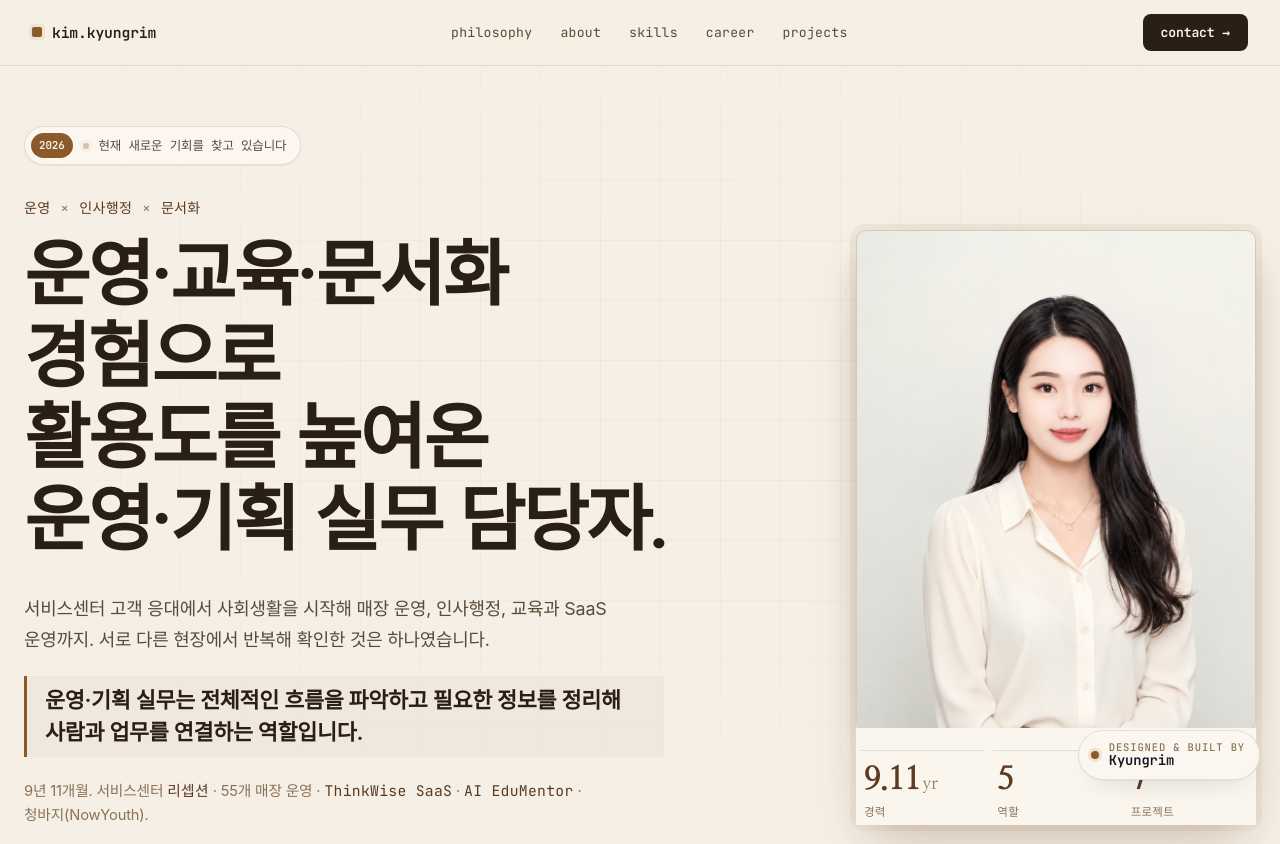
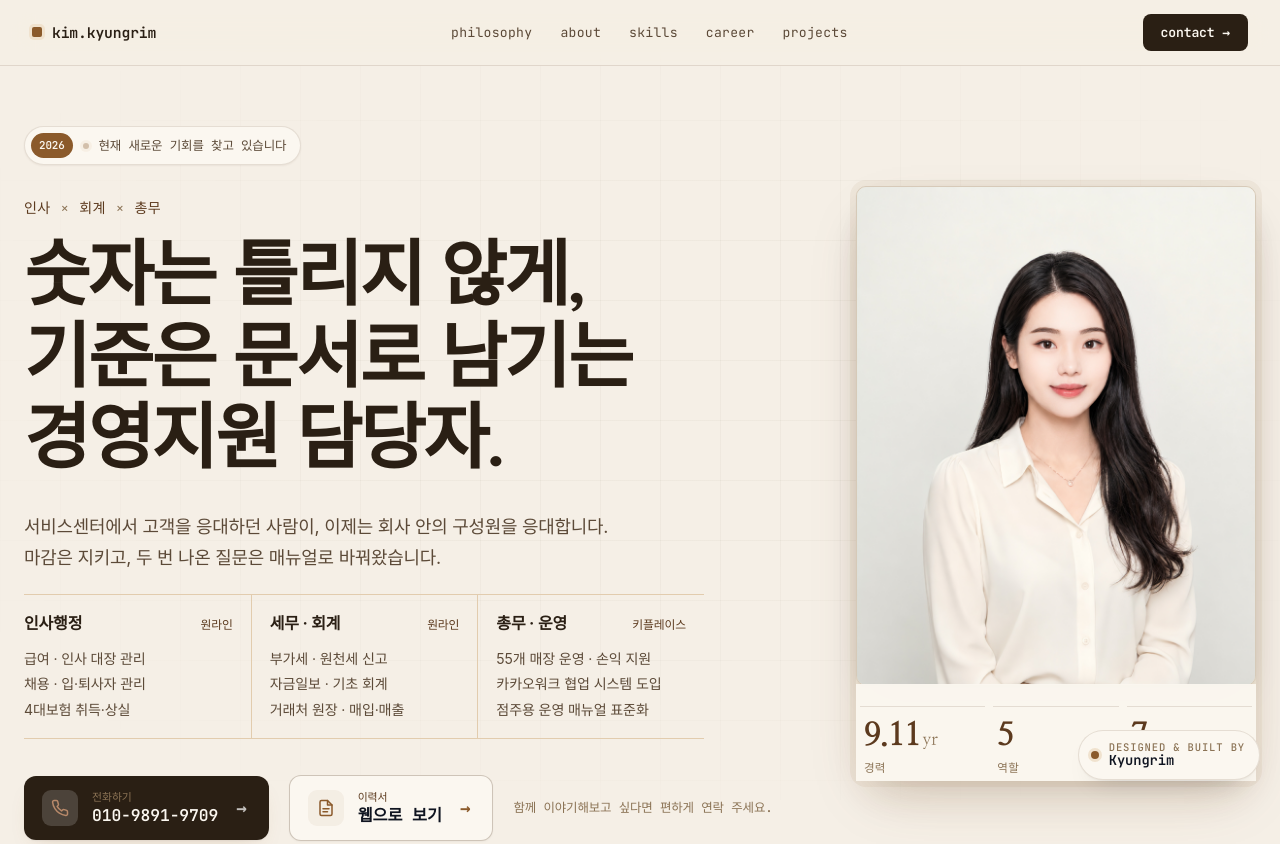
Before and after one commit to KyungRim-Kim/portfolio_1, a plain HTML site: page index.html in a window 1280 px wide. Shown: the top 844 px of the page. Drawn offline with Linux system fonts and the light colour scheme; a web font is replaced by a local one.

Commit message:
Add files via upload

```diff
--- a/index.html
+++ b/index.html
@@ -3,12 +3,12 @@
 <head>
   <meta charset="UTF-8">
   <meta name="viewport" content="width=device-width, initial-scale=1.0">
-  <title>김경림 | SaaS 운영 · 사용자 교육 · AI Workflow</title>
-  <meta name="description" content="운영·교육·문서화 경험으로 활용도를 높여온 운영·기획 실무 담당자 김경림의 포트폴리오. 서비스센터 고객 응대에서 시작해 55개 매장 운영 지원, 인사행정(급여·4대보험·세무), ThinkWise SaaS 운영과 사용자 교육까지 총 9년 11개월의 경력입니다.">
+  <title>김경림 | 경영지원 · 총무 · 회계 실무 포트폴리오</title>
+  <meta name="description" content="정확한 실무와 문서화로 조직의 운영을 받쳐온 경영지원 실무 담당자 김경림의 포트폴리오. 급여·채용·4대보험 인사행정, 부가세·원천세 신고와 자금일보 등 회계 지원, 55개 매장 운영 지원과 매뉴얼 표준화까지 총 9년 11개월의 경력입니다.">
   <meta name="theme-color" content="#8b5a2b">
   <meta property="og:type" content="website">
-  <meta property="og:title" content="김경림 | SaaS 운영 · 사용자 교육 · AI Workflow">
-  <meta property="og:description" content="서비스센터에서 시작해 운영, 교육, SaaS, AI Workflow로 이어온 9년 11개월. 운영·교육·문서화 경험으로 활용도를 높여온 김경림의 포트폴리오.">
+  <meta property="og:title" content="김경림 | 경영지원 · 총무 · 회계 실무 포트폴리오">
+  <meta property="og:description" content="인사행정 · 총무 · 회계 지원 · 매장 운영 지원으로 이어온 9년 11개월. 정확한 실무와 문서화로 조직의 운영을 받쳐온 김경림의 포트폴리오.">
   <meta property="og:image" content="assets/profile/profile.jpg?v=2">
   <link rel="stylesheet" href="assets/styles/base.css">
   <link rel="stylesheet" href="assets/styles/tone-c.css">
@@ -16,6 +16,29 @@
   <link rel="stylesheet" href="assets/styles/warm-brown.css">
   <link rel="stylesheet" href="assets/styles/typography-refinement.css">
   <script src="data/portfolio.js"></script>
+  <style>
+    .hero-duties {
+      display: grid;
+      grid-template-columns: repeat(3, 1fr);
+      gap: 0;
+      max-width: 680px;
+      margin: 0 0 36px;
+      border-top: 1px solid var(--c-apple-soft-2, rgba(139,90,43,.25));
+      border-bottom: 1px solid var(--c-apple-soft-2, rgba(139,90,43,.25));
+    }
+    .hero-duties .duty { padding: 16px 18px 16px 0; }
+    .hero-duties .duty + .duty { padding-left: 18px; border-left: 1px solid var(--c-apple-soft-2, rgba(139,90,43,.2)); }
+    .hero-duties .duty-head { display: flex; align-items: baseline; justify-content: space-between; gap: 8px; margin-bottom: 10px; }
+    .hero-duties .duty-cat { font-family: var(--c-font-kr); font-weight: 700; font-size: 1rem; color: var(--c-text); letter-spacing: -0.01em; }
+    .hero-duties .duty-org { font-family: var(--c-font-kr); font-size: 0.74rem; color: var(--c-apple-deep); white-space: nowrap; }
+    .hero-duties ul { list-style: none; margin: 0; padding: 0; }
+    .hero-duties li { font-family: var(--c-font-kr); font-size: 0.88rem; line-height: 1.5; color: var(--c-text-2); padding: 2px 0; letter-spacing: -0.01em; }
+    @media (max-width: 720px) {
+      .hero-duties { grid-template-columns: 1fr; }
+      .hero-duties .duty, .hero-duties .duty + .duty { padding: 14px 0; border-left: 0; }
+      .hero-duties .duty + .duty { border-top: 1px solid var(--c-apple-soft-2, rgba(139,90,43,.2)); }
+    }
+  </style>
 </head>
 <body class="tone-c" data-screen-label="Portfolio - Home">
 
@@ -42,15 +65,27 @@
           <span class="live"></span>
           현재 새로운 기회를 찾고 있습니다
         </div>
-        <div class="hero-position reveal delay-1">운영 <span class="x">×</span> 인사행정 <span class="x">×</span> 문서화</div>
+        <div class="hero-position reveal delay-1">인사 <span class="x">×</span> 회계 <span class="x">×</span> 총무</div>
         <h1 class="display-1 reveal delay-1">
-          <span class="kr">운영·교육·문서화 경험으로</span><br>
-          <span class="kr">활용도를 높여온</span><br>
-          운영·기획 실무 담당자.
+          <span class="kr">숫자는 틀리지 않게,</span><br>
+          <span class="kr">기준은 문서로 남기는</span><br>
+          경영지원 담당자.
         </h1>
-        <p class="hero-lead reveal delay-2">서비스센터 고객 응대에서 사회생활을 시작해 매장 운영, 인사행정, 교육과 SaaS 운영까지. 서로 다른 현장에서 반복해 확인한 것은 하나였습니다.</p>
-        <p class="hero-statement-line reveal delay-2">운영·기획 실무는 전체적인 흐름을 파악하고 필요한 정보를 정리해 사람과 업무를 연결하는 역할입니다.</p>
-        <p class="hero-sub-detail reveal delay-3">9년 11개월. 서비스센터 <span class="mono" style="color:var(--c-apple-deep)">리셉션</span> · 55개 매장 운영 · <span class="mono" style="color:var(--c-apple-deep)">ThinkWise SaaS</span> · <span class="mono" style="color:var(--c-apple-deep)">AI EduMentor</span> · 청바지(NowYouth).</p>
+        <p class="hero-lead reveal delay-2">서비스센터에서 고객을 응대하던 사람이, 이제는 회사 안의 구성원을 응대합니다. 마감은 지키고, 두 번 나온 질문은 매뉴얼로 바꿔왔습니다.</p>
+        <div class="hero-duties reveal delay-3" aria-label="실제 담당 업무">
+          <div class="duty">
+            <div class="duty-head"><span class="duty-cat">인사행정</span><span class="duty-org">원라인</span></div>
+            <ul><li>급여 · 인사 대장 관리</li><li>채용 · 입·퇴사자 관리</li><li>4대보험 취득·상실</li></ul>
+          </div>
+          <div class="duty">
+            <div class="duty-head"><span class="duty-cat">세무 · 회계</span><span class="duty-org">원라인</span></div>
+            <ul><li>부가세 · 원천세 신고</li><li>자금일보 · 기초 회계</li><li>거래처 원장 · 매입·매출</li></ul>
+          </div>
+          <div class="duty">
+            <div class="duty-head"><span class="duty-cat">총무 · 운영</span><span class="duty-org">키플레이스</span></div>
+            <ul><li>55개 매장 운영 · 손익 지원</li><li>카카오워크 협업 시스템 도입</li><li>점주용 운영 매뉴얼 표준화</li></ul>
+          </div>
+        </div>
         <div class="hero-cta reveal delay-3">
           <a href="tel:01098919709" class="btn-call" aria-label="전화하기 010-9891-9709">
             <span class="btn-call-icon" aria-hidden="true">
@@ -116,7 +151,7 @@
     <div class="about-grid">
       <div class="reveal">
         <div class="eyebrow" style="margin-bottom: 12px;">01 · about.md</div>
-        <h2 class="display-2"><span class="kr">고객 응대에서<br>운영 실무로.</span></h2>
+        <h2 class="display-2"><span class="kr">고객 응대에서<br>경영지원 실무로.</span></h2>
       </div>
       <div class="body reveal delay-1" id="about-body"></div>
     </div>
@@ -140,8 +175,8 @@
   <div class="container-wide">
     <div class="section-header reveal">
       <div class="eyebrow">04 · career.timeline · 2015 – 2026</div>
-      <h2 class="display-2"><span class="kr">서비스센터에서<br>운영·기획 실무까지</span></h2>
-      <p class="body" style="max-width:640px;margin-top:16px;">운영·기획·매장 운영 지원·사용자 교육까지 서로 다른 현장에서 조직의 업무 흐름을 파악해온 9년 11개월입니다.</p>
+      <h2 class="display-2"><span class="kr">서비스센터에서<br>경영지원 실무까지</span></h2>
+      <p class="body" style="max-width:640px;margin-top:16px;">고객 응대·매장 운영 지원·인사행정·회계 지원·교육 운영까지 서로 다른 현장에서 조직의 업무 흐름을 파악해온 9년 11개월입니다.</p>
     </div>
     <div class="timeline" id="timeline"></div>
   </div>
@@ -196,7 +231,7 @@
           함께 이야기해보고 싶다면<br>
           <em>편하게 연락 주세요.</em>
         </h2>
-        <p class="contact-desc">운영 · 교육 · AI Workflow 어느 주제든 좋습니다. 가장 빠른 방법은 전화입니다.</p>
+        <p class="contact-desc">경영지원 · 총무 · 회계 어느 업무든 좋습니다. 가장 빠른 방법은 전화입니다.</p>
       </div>
       <div class="contact-cta reveal delay-1">
         <a href="tel:01098919709" class="btn-call btn-call-lg" id="contact-phone-btn" aria-label="전화하기 010-9891-9709">
@@ -227,7 +262,7 @@
 <footer>
   <div class="container-wide footer-inner">
     <span>© 2026 · kim.kyungrim</span>
-    <span class="footer-tag">SaaS Operations · Education Design · AI Workflow</span>
+    <span class="footer-tag">Business Support · General Affairs · Accounting</span>
   </div>
 </footer>
 
@@ -294,7 +329,7 @@
   `).join('');
 
   // ── Timeline (major companies highlighted)
-  const majorCompanies = ['심테크시스템', '키플레이스', '교학모터스'];
+  const majorCompanies = ['원라인', '키플레이스', '심테크시스템'];
   document.getElementById('timeline').innerHTML = D.timeline.map((t) => {
     const isMajor = majorCompanies.some(m => t.company.includes(m));
     const classes = ['timeline-item', 'reveal'];
```
Also changed, not shown: resume.html (+1 -1 lines).
